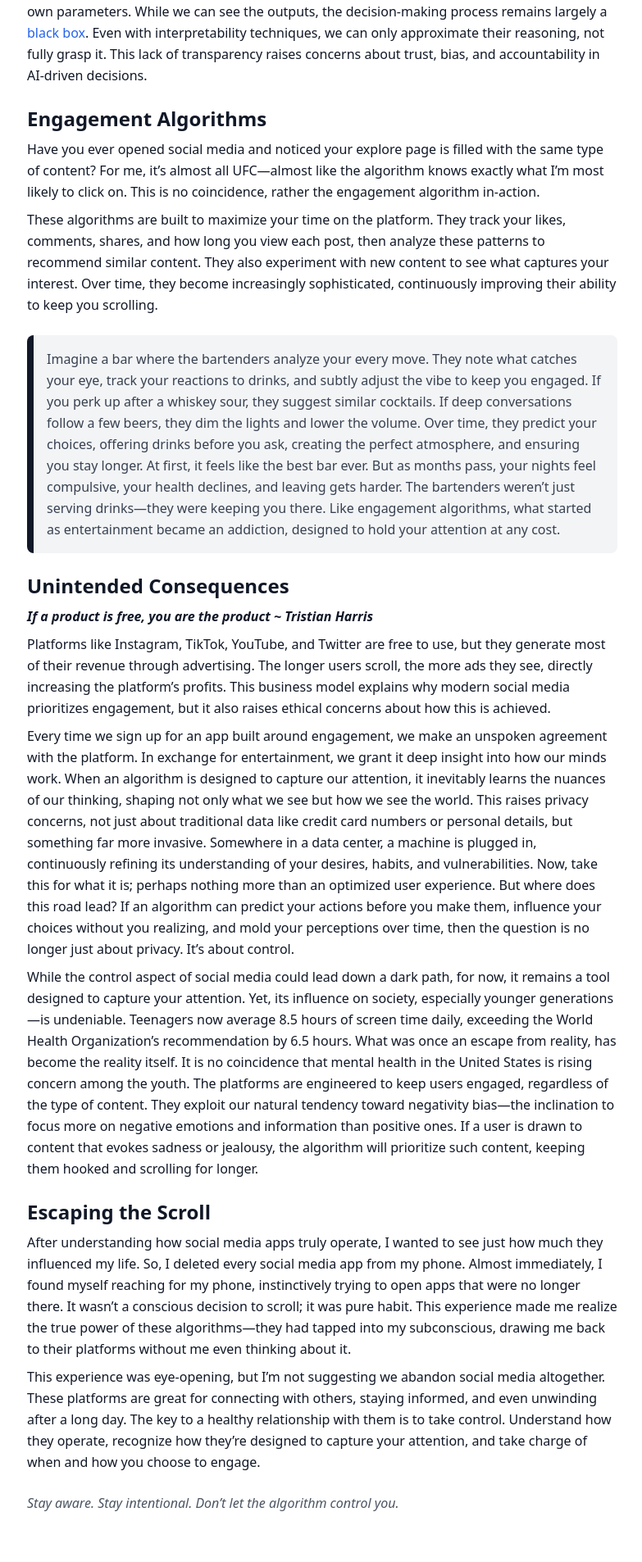
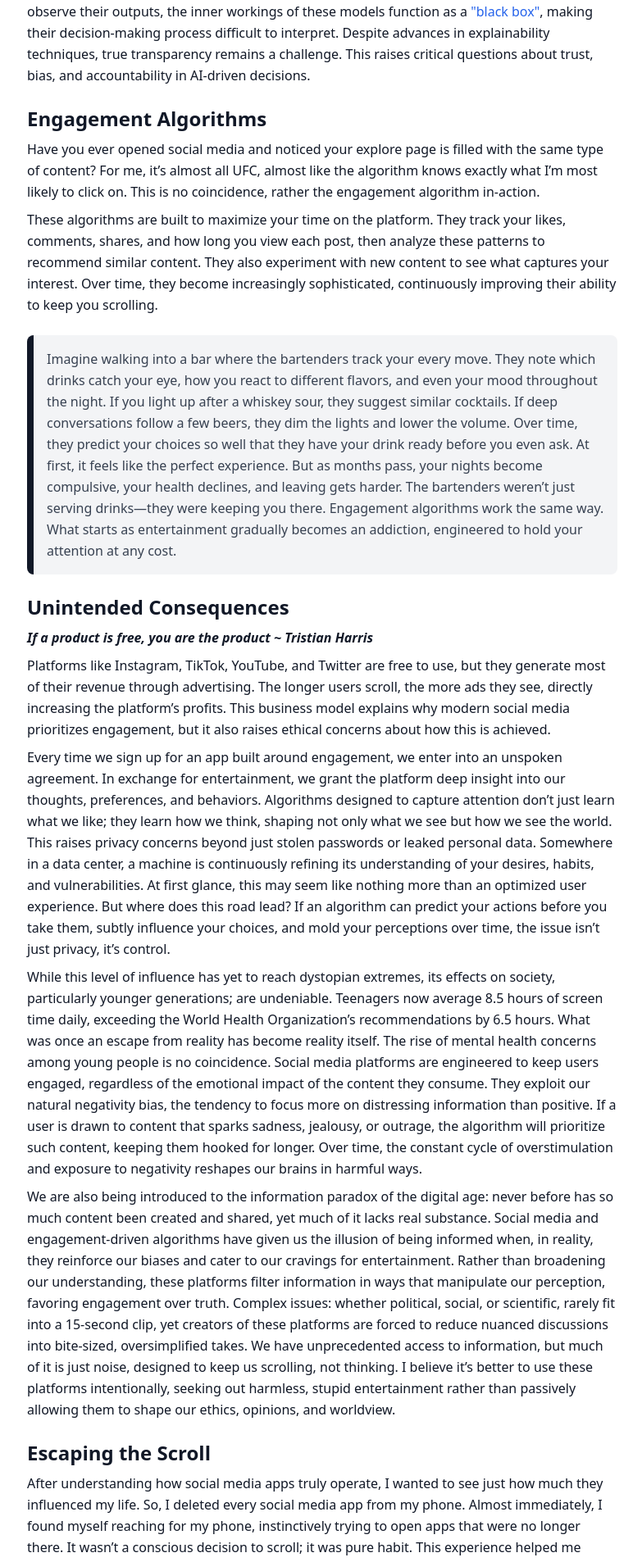
Before and after one commit to mosgood3/Engagement-Algorithms, a React (Vite) app: page / in a window 1280 px wide. Shown: the part 887-2793 px from the top of the page at 82% size, without its empty margins (247-1030 px from the left). Before the commit the page ends 2758 px from the top, so only its background shows below. Built offline with nearby package versions, Linux system fonts and the light colour scheme.

Commit message:
progress

```diff
--- a/index.html
+++ b/index.html
@@ -1,4 +1,4 @@
-<!doctype html>
+<!DOCTYPE html>
 <html lang="en">
   <head>
     <meta charset="UTF-8" />
--- a/src/components/Article.jsx
+++ b/src/components/Article.jsx
@@ -10,17 +10,17 @@ const Article = () => {
         </p>
 
         <p className="mt-4">
-        Algorithms become increasingly complex when they gain the ability to learn and adapt on their own, a process known as artificial intelligence or machine learning. Think of the sandwhich example—you might receive feedback from someone, adjust the ingredients or technique, and refine the recipe over time. Similarly, machine learning algorithms improve by analyzing data, identifying patterns, and continuously optimizing their performance.
+        However, algorithms become far more complex when they gain the ability to learn and adapt on their own, a process known as machine learning. Imagine refining your sandwich recipe based on feedback, tweaking ingredients, or adjusting your technique. Similarly, machine learning algorithms improve over time by analyzing data, recognizing patterns, and optimizing their decisions without explicit human instructions.
         </p>
 
         <p className="mt-4">
-        With traditional algorithms, we define explicit rules that a computer follows to solve a problem. In contrast, deep learning models operate in a way that even their creators don’t fully understand. We train them on data, set optimization methods, and allow them to adjust their own parameters. While we can see the outputs, the decision-making process remains largely a <a href="https://umdearborn.edu/news/ais-mysterious-black-box-problem-explained" className="text-blue-600">black box</a>. Even with interpretability techniques, we can only approximate their reasoning, not fully grasp it. This lack of transparency raises concerns about trust, bias, and accountability in AI-driven decisions.
+        Traditional algorithms operate based on predefined rules, where every step is explicitly programmed. In contrast, deep learning models adjust their own parameters through training, often producing results in ways that even their creators don’t fully understand. While we can observe their outputs, the inner workings of these models function as a <a href="https://umdearborn.edu/news/ais-mysterious-black-box-problem-explained" className="text-blue-600">"black box"</a>, making their decision-making process difficult to interpret. Despite advances in explainability techniques, true transparency remains a challenge. This raises critical questions about trust, bias, and accountability in AI-driven decisions.
         </p>
         <h2 id="engagement-algorithms" className="text-2xl font-semibold mt-6">
           Engagement Algorithms
         </h2>
         <p className="mt-2">
-        Have you ever opened social media and noticed your explore page is filled with the same type of content? For me, it’s almost all UFC—almost like the algorithm knows exactly what I’m most likely to click on. This is no coincidence, rather the engagement algorithm in-action.
+        Have you ever opened social media and noticed your explore page is filled with the same type of content? For me, it’s almost all UFC, almost like the algorithm knows exactly what I’m most likely to click on. This is no coincidence, rather the engagement algorithm in-action.
         </p>
         <p className="mt-2">
         These algorithms are built to maximize your time on the platform. They track your likes, comments, shares, and how long you view each post, then analyze these patterns to recommend similar content. They also experiment with new content to see what captures your interest. Over time, they become increasingly sophisticated, continuously improving their ability to keep you scrolling.
@@ -29,11 +29,7 @@ const Article = () => {
         <div className="bg-gray-900 w-2 rounded-l-lg"></div>
         <div className="bg-gray-100 p-4 rounded-r-lg flex-1">
         <p className="text-gray-700 text-md">
-        Imagine a bar where the bartenders analyze your every move. They note what catches your eye, track your reactions to drinks, and subtly adjust the vibe to keep you engaged. If you perk up after a whiskey sour, they suggest similar cocktails. If deep conversations follow a few beers, they dim the lights and lower the volume.
-
-        Over time, they predict your choices, offering drinks before you ask, creating the perfect atmosphere, and ensuring you stay longer. At first, it feels like the best bar ever. But as months pass, your nights feel compulsive, your health declines, and leaving gets harder. The bartenders weren’t just serving drinks—they were keeping you there.
-
-        Like engagement algorithms, what started as entertainment became an addiction, designed to hold your attention at any cost.
+        Imagine walking into a bar where the bartenders track your every move. They note which drinks catch your eye, how you react to different flavors, and even your mood throughout the night. If you light up after a whiskey sour, they suggest similar cocktails. If deep conversations follow a few beers, they dim the lights and lower the volume. Over time, they predict your choices so well that they have your drink ready before you even ask. At first, it feels like the perfect experience. But as months pass, your nights become compulsive, your health declines, and leaving gets harder. The bartenders weren’t just serving drinks—they were keeping you there. Engagement algorithms work the same way. What starts as entertainment gradually becomes an addiction, engineered to hold your attention at any cost.
         </p>
         </div>
         </div>
@@ -45,25 +41,26 @@ const Article = () => {
         <p className="mt-2"> Platforms like Instagram, TikTok, YouTube, and Twitter are free to use, but they generate most of their revenue through advertising. The longer users scroll, the more ads they see, directly increasing the platform’s profits. This business model explains why modern social media prioritizes engagement, but it also raises ethical concerns about how this is achieved.
         </p>
         <p className="mt-2">
-        Every time we sign up for an app built around engagement, we make an unspoken agreement with the platform. In exchange for entertainment, we grant it deep insight into how our minds work. When an algorithm is designed to capture our attention, it inevitably learns the nuances of our thinking, shaping not only what we see but how we see the world. This raises privacy concerns, not just about traditional data like credit card numbers or personal details, but something far more invasive. Somewhere in a data center, a machine is plugged in, continuously refining its understanding of your desires, habits, and vulnerabilities. Now, take this for what it is; perhaps nothing more than an optimized user experience. But where does this road lead? If an algorithm can predict your actions before you make them, influence your choices without you realizing, and mold your perceptions over time, then the question is no longer just about privacy. It’s about control.
+        Every time we sign up for an app built around engagement, we enter into an unspoken agreement. In exchange for entertainment, we grant the platform deep insight into our thoughts, preferences, and behaviors. Algorithms designed to capture attention don’t just learn what we like; they learn how we think, shaping not only what we see but how we see the world. This raises privacy concerns beyond just stolen passwords or leaked personal data. Somewhere in a data center, a machine is continuously refining its understanding of your desires, habits, and vulnerabilities. At first glance, this may seem like nothing more than an optimized user experience. But where does this road lead? If an algorithm can predict your actions before you take them, subtly influence your choices, and mold your perceptions over time, the issue isn’t just privacy, it’s control.
         </p>
 
         <p className="mt-2">
-        While the control aspect of social media could lead down a dark path, for now, it remains a tool designed to capture your attention. Yet, its influence on society, especially younger generations—is undeniable. Teenagers now average 8.5 hours of screen time daily, exceeding the World Health Organization’s recommendation by 6.5 hours. What was once an escape from reality, has become the reality itself. It is no coincidence that mental health in the United States is rising concern among the youth. The platforms are engineered to keep users engaged, regardless of the type of content. They exploit our natural tendency toward negativity bias—the inclination to focus more on negative emotions and information than positive ones. If a user is drawn to content that evokes sadness or jealousy, the algorithm will prioritize such content, keeping them hooked and scrolling for longer.
+        While this level of influence has yet to reach dystopian extremes, its effects on society, particularly younger generations; are undeniable. Teenagers now average 8.5 hours of screen time daily, exceeding the World Health Organization’s recommendations by 6.5 hours. What was once an escape from reality has become reality itself. The rise of mental health concerns among young people is no coincidence. Social media platforms are engineered to keep users engaged, regardless of the emotional impact of the content they consume. They exploit our natural negativity bias, the tendency to focus more on distressing information than positive. If a user is drawn to content that sparks sadness, jealousy, or outrage, the algorithm will prioritize such content, keeping them hooked for longer. Over time, the constant cycle of overstimulation and exposure to negativity reshapes our brains in harmful ways.
+        </p>
+        <p className="mt-2">
+        We are also being introduced to the information paradox of the digital age: never before has so much content been created and shared, yet much of it lacks real substance. Social media and engagement-driven algorithms have given us the illusion of being informed when, in reality, they reinforce our biases and cater to our cravings for entertainment. Rather than broadening our understanding, these platforms filter information in ways that manipulate our perception, favoring engagement over truth. Complex issues: whether political, social, or scientific, rarely fit into a 15-second clip, yet creators of these platforms are forced to reduce nuanced discussions into bite-sized, oversimplified takes. We have unprecedented access to information, but much of it is just noise, designed to keep us scrolling, not thinking. I believe it’s better to use these platforms intentionally, seeking out harmless, stupid entertainment rather than passively allowing them to shape our ethics, opinions, and worldview.
         </p>
         <h2 id="escaping" className="text-2xl font-semibold mt-6">
           Escaping the Scroll
         </h2>
         <p className="mt-2">
-        After understanding how social media apps truly operate, I wanted to see just how much they influenced my life. So, I deleted every social media app from my phone. Almost immediately, I found myself reaching for my phone, instinctively trying to open apps that were no longer there. It wasn’t a conscious decision to scroll; it was pure habit. This experience made me realize the true power of these algorithms—they had tapped into my subconscious, drawing me back to their platforms without me even thinking about it.
+        After understanding how social media apps truly operate, I wanted to see just how much they influenced my life. So, I deleted every social media app from my phone. Almost immediately, I found myself reaching for my phone, instinctively trying to open apps that were no longer there. It wasn’t a conscious decision to scroll; it was pure habit. This experience helped me realize the true power of these algorithms. They had tapped into my subconscious, drawing me back to their platforms without me even thinking about it.
 
         <p className="mt-2">
-        This experience was eye-opening, but I’m not suggesting we abandon social media altogether. These platforms are great for connecting with others, staying informed, and even unwinding after a long day. The key to a healthy relationship with them is to take control. Understand how they operate, recognize how they’re designed to capture your attention, and take charge of when and how you choose to engage.
+        The good news is that correcting our relationship with these apps is easier than it seems. The first step is breaking the physical addiction. One of the simplest ways to do this is by deleting the apps until the subconscious urge to scroll fades. The second step is developing awareness of the information being fed to you. If nothing else, I hope this discussion has helped foster that awareness. Finally, be intentional with how you use these platforms. Don't let them take your time, you choose when to engage, recognize the biases in the content you consume, and don’t let the algorithm dictate your worldview. When used correctly, these apps can be incredibly valuable: they allow us to connect with others, stay informed, and even share our own ideas. There are plenty of reputable sources providing high-quality content, but the key is seeking them out rather than letting the junk find you.
         </p>
         </p>
-        <p className="mt-6 italic text-gray-600">
-          Stay aware. Stay intentional. Don’t let the algorithm control you.
-        </p>
+
       </div>
     );
     };
```
